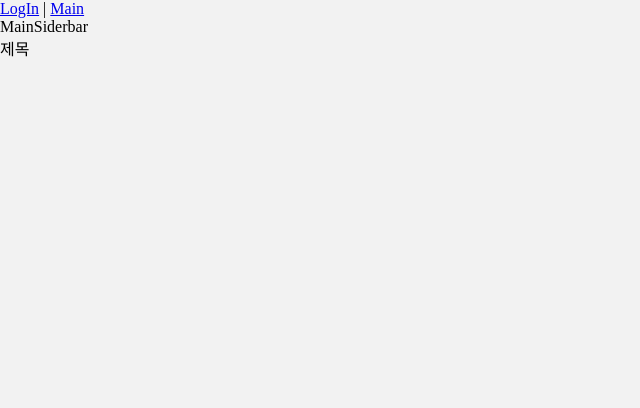
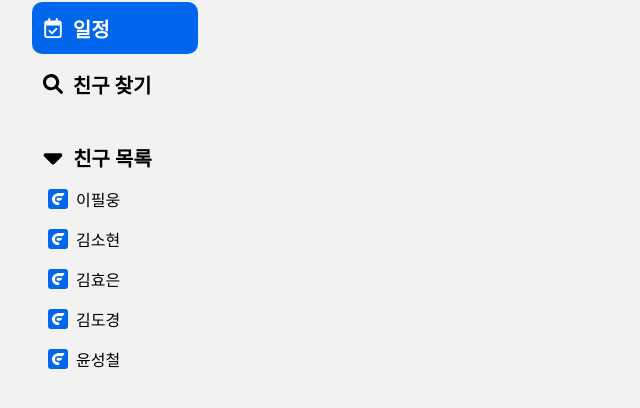
Before and after one commit to Flitto-Toyproject/toy_front_team2_front, a Vue app: page /test5 in a window 1280 px wide. Shown: the top 408 px of the page, without its empty margins (0-640 px from the left). Built offline with nearby package versions, Linux system fonts and the light colour scheme.

Commit message:
feat: sidebar 퍼블리싱
* App.vue, index.js 에 루트 경로 임시 변경

```diff
--- a/src/App.vue
+++ b/src/App.vue
@@ -1,18 +1,15 @@
 <template>
   <div>
-    <router-link to="/login">LogIn</router-link> |
-    <router-link to="/main">Main</router-link>
     <router-view></router-view>
-    <div class="headline">제목</div>
   </div>
 </template>
 
 <style lang="scss">
 :root {
-  --font-size-h1: 48px;
-  --font-size-h2: 40px;
-  --font-size-h3: 32px;
-  --font-size-h4: 24px;
+  --font-size-h1: 32px;
+  --font-size-h2: 28px;
+  --font-size-h3: 24px;
+  --font-size-h4: 20px;
   --font-size-h5: 16px;
   --font-size-h6: 12px;
   --color-white: #ffffff;
--- a/src/components/common/MainSidebar.vue
+++ b/src/components/common/MainSidebar.vue
@@ -1,7 +1,156 @@
-<template lang="">
-  <div>MainSiderbar</div>
+<template>
+  <section class="sidebar">
+    <article class="sidebar__menu">
+      <div class="sidebar__menu--calendar">
+        <i class="sidebar__menu--calendar-icon" />
+        <span class="sidebar__menu--calendar-text">일정</span>
+      </div>
+      <div class="sidebar__menu--find">
+        <i class="sidebar__menu--find-icon" />
+        <span class="sidebar__menu--find-text">친구 찾기</span>
+      </div>
+    </article>
+    <article class="sidebar__friends">
+      <ul class="sidebar__friends--title">
+        <div class="sidebar__friends--title-box">
+          <i class="sidebar__friends--title-icon" />
+          <span class="sidebar__friends--title-text">친구 목록</span>
+        </div>
+        <li
+          :key="i"
+          v-for="(friend, i) in friends"
+          class="sidebar__friends--item"
+        >
+          <img class="sidebar__friends--item-img" :src="friend.img_url" />
+          <span class="sidbar__friends--item-name">{{ friend.username }}</span>
+        </li>
+      </ul>
+    </article>
+  </section>
 </template>
 <script>
-export default {};
+export default {
+  data() {
+    return {
+      friends: [
+        { username: '이필웅', img_url: require('@/assets/img_flitto.png') },
+        { username: '김소현', img_url: require('@/assets/img_flitto.png') },
+        { username: '김효은', img_url: require('@/assets/img_flitto.png') },
+        { username: '김도경', img_url: require('@/assets/img_flitto.png') },
+        { username: '윤성철', img_url: require('@/assets/img_flitto.png') },
+      ],
+    };
+  },
+};
 </script>
-<style lang=""></style>
+<style lang="scss" scoped>
+li {
+  list-style: none;
+}
+.sidebar {
+  display: flex;
+  position: fixed;
+  flex-direction: column;
+  width: 13%;
+  height: 80%;
+  padding: 0rem 2rem 2rem 2rem;
+
+  &__menu {
+    height: 7rem;
+    display: flex;
+    flex-direction: column;
+    justify-content: space-around;
+    font-weight: bold;
+
+    &--calendar {
+      display: flex;
+      padding: 0.7rem;
+      background: var(--color-blue);
+      color: var(--color-white);
+      border-radius: 10px;
+      align-items: center;
+
+      &-icon {
+        width: 20px;
+        height: 20px;
+        background: url('@/assets/svg/ic_calendar-white.svg');
+        background-size: cover;
+        margin-right: 0.6rem;
+      }
+
+      &-text {
+        font-size: var(--font-size-h4);
+        background: inherit;
+      }
+    }
+
+    &--find {
+      display: flex;
+      padding: 0.7rem;
+      // background: var(--color-blue);
+      color: var(--color-black);
+      border-radius: 10px;
+      align-items: center;
+
+      &-icon {
+        width: 20px;
+        height: 20px;
+        background: url('@/assets/svg/ic_friend_find-black.svg');
+        background-size: cover;
+        margin-right: 0.6rem;
+      }
+
+      &-text {
+        font-size: var(--font-size-h4);
+        background: inherit;
+      }
+    }
+  }
+
+  &__friends {
+    margin-top: 1.5rem;
+
+    &--title {
+      display: flex;
+      flex-direction: column;
+
+      &-box {
+        display: inherit;
+        align-items: center;
+        padding: 0.4rem;
+        margin-bottom: 0.5rem;
+      }
+
+      &-icon {
+        width: 30px;
+        height: 30px;
+        background: url('@/assets/svg/ic_toggle.svg');
+        background-size: 100% 100%;
+        margin-right: 0.3rem;
+      }
+      &-text {
+        background: inherit;
+        font-size: var(--font-size-h4);
+        font-weight: bold;
+      }
+    }
+
+    &--item {
+      display: flex;
+      margin-left: 1rem;
+      margin-bottom: 1rem;
+      align-items: center;
+
+      &-img {
+        width: 20px;
+        height: 20px;
+        border-radius: 3px;
+        margin-right: 0.5rem;
+      }
+
+      &-name {
+      }
+    }
+  }
+}
+</style>
--- a/src/router/index.js
+++ b/src/router/index.js
@@ -16,7 +16,8 @@ const routes = [
     component: LogIn,
   },
   {
-    path: '/main',
+    // 추후 수정필요
+    path: '/',
     name: 'Main',
     component: MainView,
   },
```
